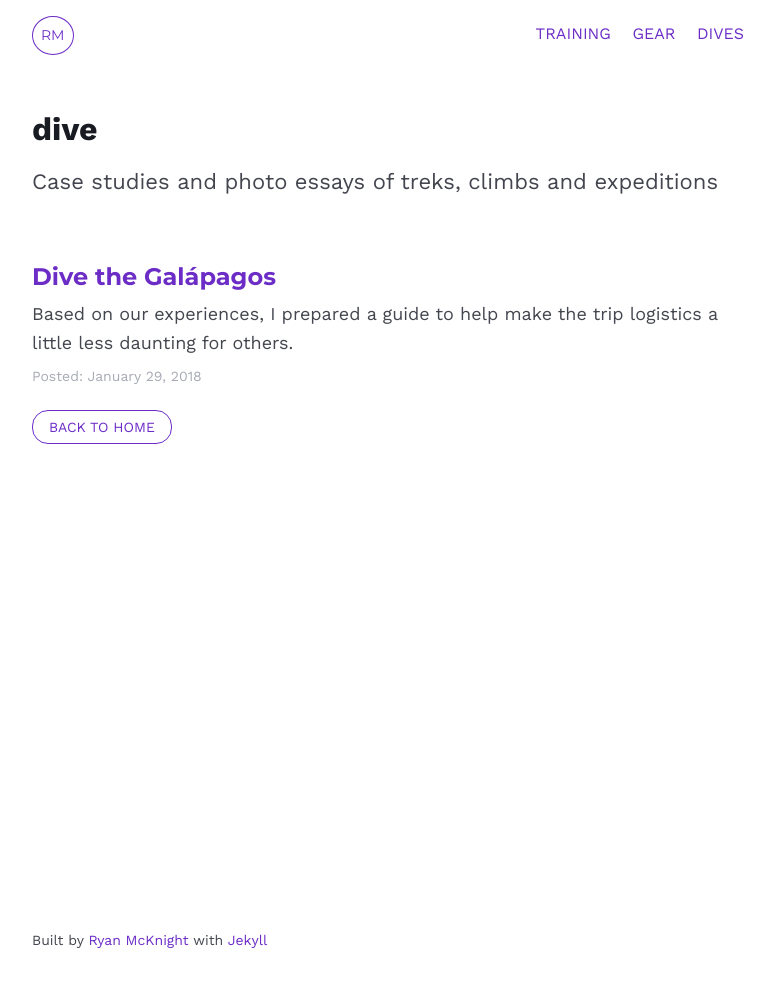
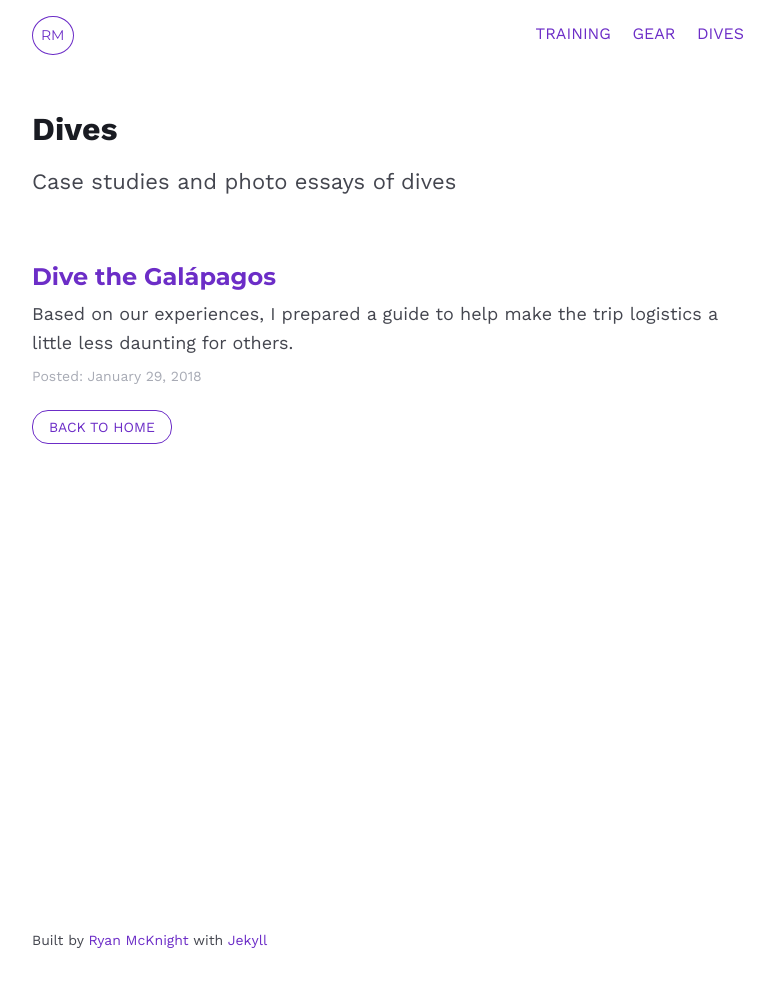
Before and after one commit to mcknightlabs/divegoals, a Jekyll site: the page built from dives.html, in a window 1280 px wide. Shown: the whole page, without its empty margins (248-1022 px from the left). Built offline with Jekyll 4.4.1, drawn with Linux system fonts in a browser that asks for light colours.

Commit message:
updates dives

```diff
--- a/dives.html
+++ b/dives.html
@@ -3,8 +3,8 @@ layout: default
 ---
 
 <section class="article-section">
-	<h1>dive</h1>
-	<p class="page-description">Case studies and photo essays of treks, climbs and expeditions</p>
+	<h1>Dives</h1>
+	<p class="page-description">Case studies and photo essays of dives</p>
 	<ul class="article-list">
 		{% for dive in site.categories.dive %}
 		<li>
```
